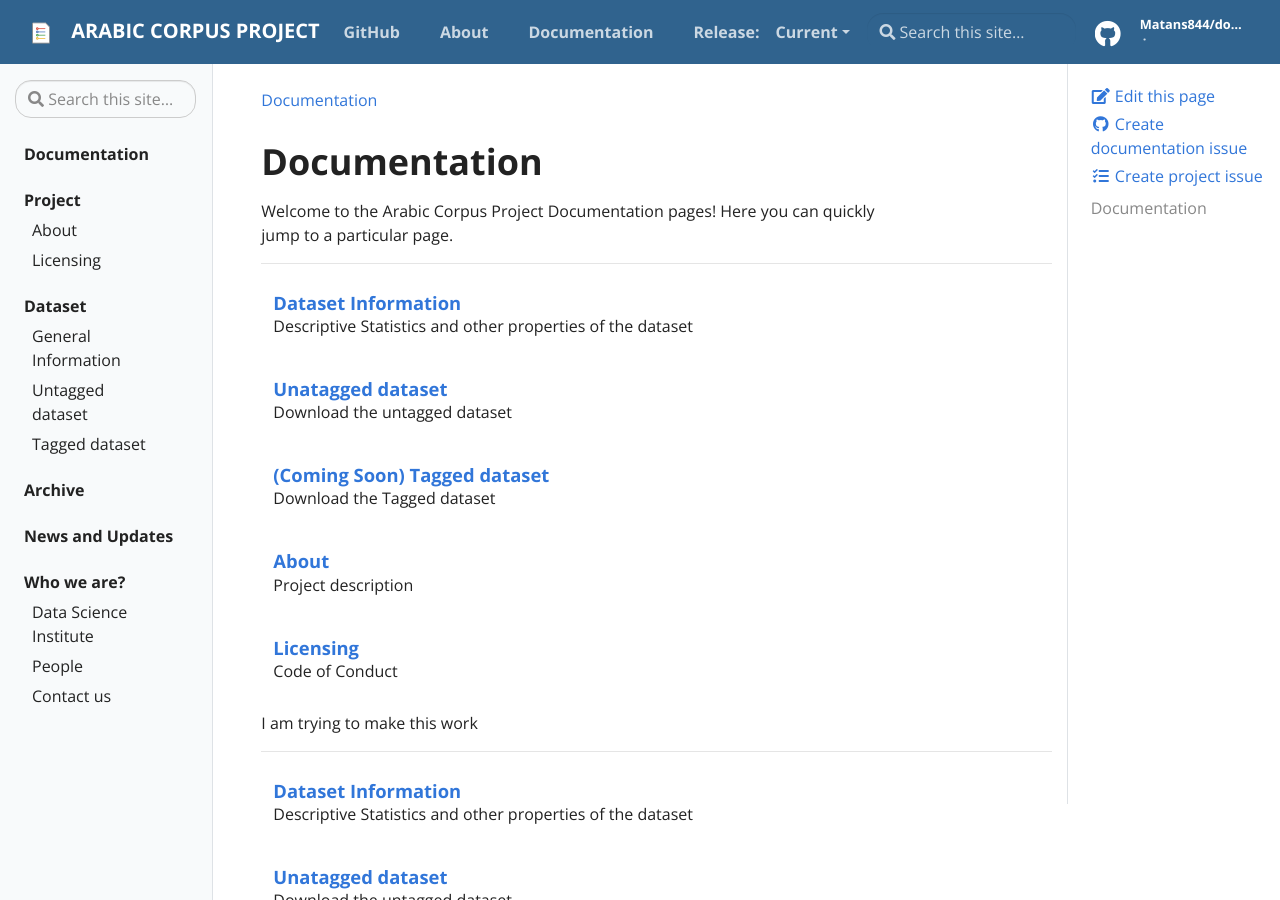
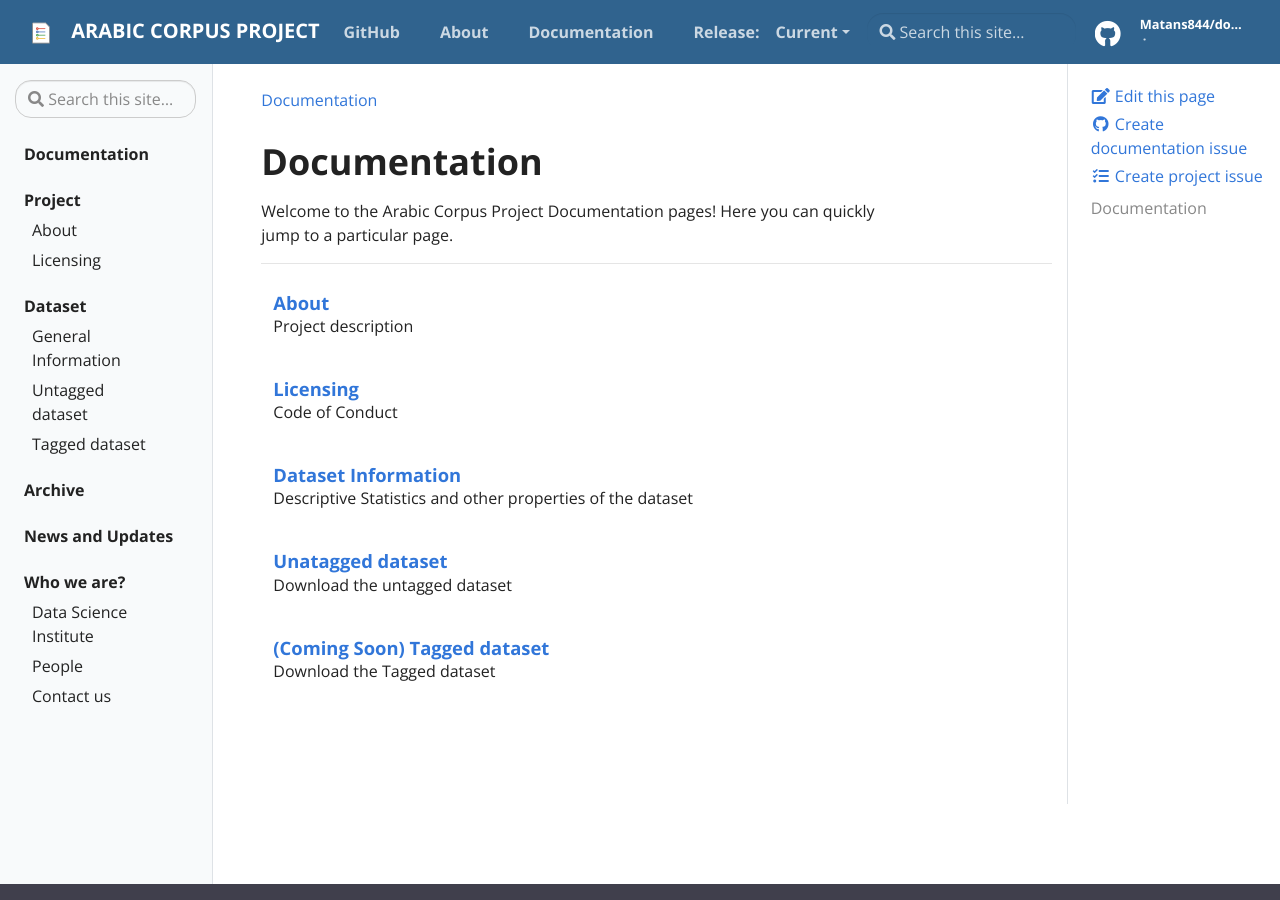
Before and after one commit to vsoch/docsy-jekyll, a Jekyll site: the page built from pages/topics/docs.md, in a window 1280 px wide and 900 px high. Built offline with Jekyll 4.4.1, drawn with Linux system fonts in a browser that asks for light colours; some of the changed text lies outside the part shown.

Commit message:
Task: Release

```diff
--- a/_data/toc.yml
+++ b/_data/toc.yml
@@ -13,7 +13,7 @@
   url: "dataset"
   links:
     - title: General Information
-      url: "docs/dataset/information"
+      url: "docs/dataset/about"
       children:
         - title: Descriptive statistics
           url: "docs/dataset/about#descriptive-statistics"
--- a/pages/topics/docs.md
+++ b/pages/topics/docs.md
@@ -9,59 +9,6 @@ permalink: /docs/
 
 Welcome to the {{ site.title }} Documentation pages! Here you can quickly jump to a
 particular page.
-
-<div class="section-index">
-    <hr class="panel-line">
-    {% for docs_post in site.docs  %}
-    <div class="entry">
-    <h5><a href="{{ docs_post.url | prepend: site.baseurl }}">{{ docs_post.title }}</a></h5>
-    <p>{{ docs_post.description }}</p>
-    </div>{% endfor %}
-</div>
-
-I am trying to make this work
-
-<div class="section-index">
-    <hr class="panel-line">
-    {% assign sorted_docs = site.docs | sort: 'path' %}
-    {% for docs_post in sorted_docs  %}
-    <div class="entry">
-    <h5><a href="{{ docs_post.url | prepend: site.baseurl }}">{{ docs_post.title }}</a></h5>
-    <p>{{ docs_post.description }}</p>
-    </div>{% endfor %}
-</div>
-
-
-
-
-I am trying to make this work. Here:
-
-<div class="section-index">
-    <hr class="panel-line">
-
-    {% assign folder_order = 'project,dataset' | split: ',' %}
-    {% assign sorted_docs = site.docs | sort: 'path' %}
-    {% assign sorted_docs_custom = "" | split: "," %}
-
-    {% for folder in folder_order %}
-        {% assign docs_in_folder = sorted_docs | where_exp:"item", "'//{{ folder }}//'" %}
-        {% assign sorted_docs_custom = sorted_docs_custom | concat: docs_in_folder %}
-        {% break %}
-    {% endfor %}
-
-    {% for docs_post in sorted_docs_custom %}
-        <div class="entry">
-        <h5><a href="{{ docs_post.url | prepend: site.baseurl }}">{{ docs_post.title }}</a></h5>
-        <p>{{ docs_post.description }}</p>
-        </div>
-    {% endfor %}
-
-</div>
-
-
-
-
-Helppppp:
 
 
 <div class="section-index">
```
Also changed, not shown: pages/institute/about.md (+1 -1 lines), pages/institute/people.md (+1 -1 lines), pages/institute/reach-out.md (+1 -1 lines).
